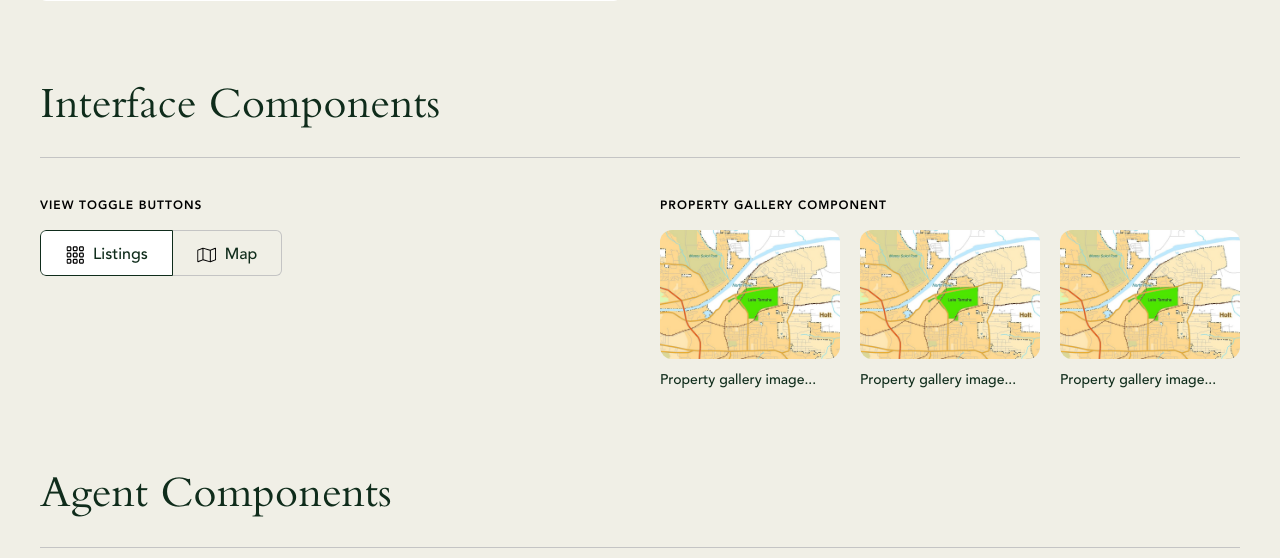
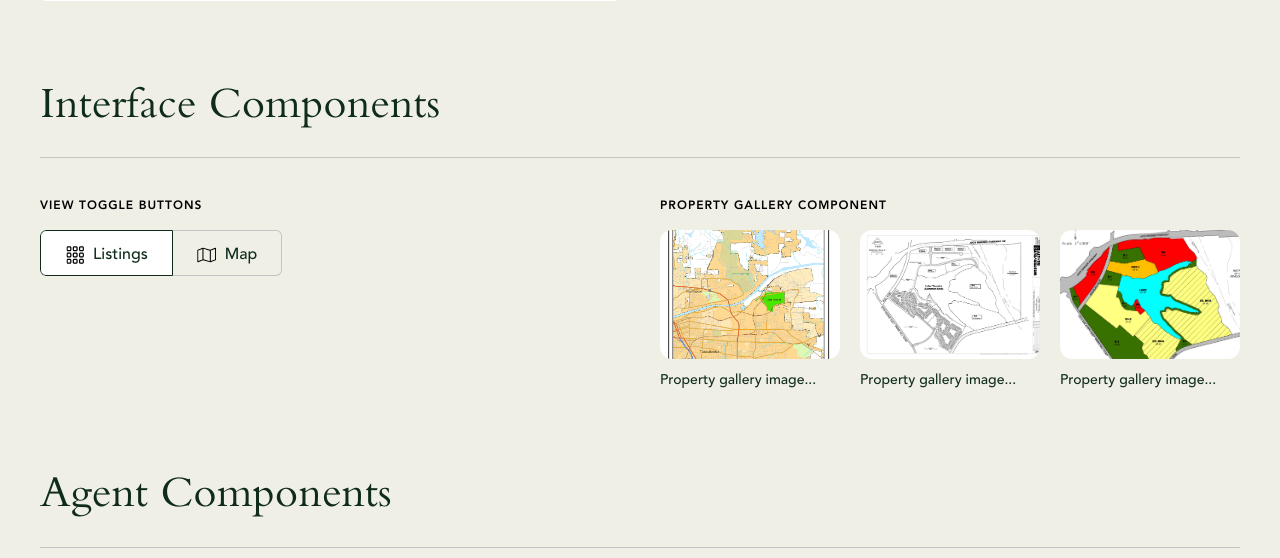
Before and after one commit to ericdowns/westervelt-real-estate, a PHP site: page /components.php in a window 1280 px wide. Shown: the part 1683-2241 px from the top of the page. Run offline with PHP 8.4, Linux system fonts and the light colour scheme.

Commit message:
Update site

```diff
--- a/components.php
+++ b/components.php
@@ -120,7 +120,9 @@
 					<div class="grid md:grid-cols-3 grid-cols-1 gap-5">
 						<div class="group">
 							<div class="relative mb-3">
-								<img class="transform group-hover:shadow-lg overflow-clip easy rounded-xl w-full" src="/assets/images/property-lake-tamaha-card.jpg" alt="Lake Tamaha Photo">
+								<div class="relative pb-[71.4%] w-full overflow-clip rounded-xl">
+									<img class="absolute h-full w-full object-cover transform group-hover:scale-105 easy" src="/assets/images/photo-gallery-1.jpg" alt="Gallery Photo 1">
+								</div>
 								<div class="absolute bottom-5 right-4 opacity-0 group-hover:opacity-100 transition-opacity duration-300 easy">
 									<div class="w-10 h-10 bg-moss rounded-full flex items-center justify-center">
 										<img class="w-5 h-5" src="/assets/images/icon-expand.svg" alt="Expand">
@@ -131,7 +133,9 @@
 						</div>
 						<div class="group">
 							<div class="relative mb-3">
-								<img class="transform group-hover:shadow-lg overflow-clip easy rounded-xl w-full" src="/assets/images/property-lake-tamaha-card.jpg" alt="Lake Tamaha Photo">
+								<div class="relative pb-[71.4%] w-full overflow-clip rounded-xl">
+									<img class="absolute h-full w-full object-cover transform group-hover:scale-105 easy" src="/assets/images/photo-gallery-2.jpg" alt="Gallery Photo 2">
+								</div>
 								<div class="absolute bottom-5 right-4 opacity-0 group-hover:opacity-100 transition-opacity duration-300 easy">
 									<div class="w-10 h-10 bg-moss rounded-full flex items-center justify-center">
 										<img class="w-5 h-5" src="/assets/images/icon-expand.svg" alt="Expand">
@@ -142,7 +146,9 @@
 						</div>
 						<div class="group">
 							<div class="relative mb-3">
-								<img class="transform group-hover:shadow-lg overflow-clip easy rounded-xl w-full" src="/assets/images/property-lake-tamaha-card.jpg" alt="Lake Tamaha Photo">
+								<div class="relative pb-[71.4%] w-full overflow-clip rounded-xl">
+									<img class="absolute h-full w-full object-cover transform group-hover:scale-105 easy" src="/assets/images/photo-gallery-3.jpg" alt="Gallery Photo 3">
+								</div>
 								<div class="absolute bottom-5 right-4 opacity-0 group-hover:opacity-100 transition-opacity duration-300 easy">
 									<div class="w-10 h-10 bg-moss rounded-full flex items-center justify-center">
 										<img class="w-5 h-5" src="/assets/images/icon-expand.svg" alt="Expand">
--- a/style.css
+++ b/style.css
@@ -3121,6 +3121,10 @@ a.btn-secondary {
   padding-top: 45px;
 }
 
+.pb-\[71\.4\%\] {
+  padding-bottom: 71.4%;
+}
+
 .text-center {
   text-align: center;
 }
```
Also changed, not shown: land-for-sale-single.php (+9 -3 lines), residential-single.php (+9 -3 lines), assets/images/photo-gallery-1.jpg (added), assets/images/photo-gallery-2.jpg (added), assets/images/photo-gallery-3.jpg (added).
